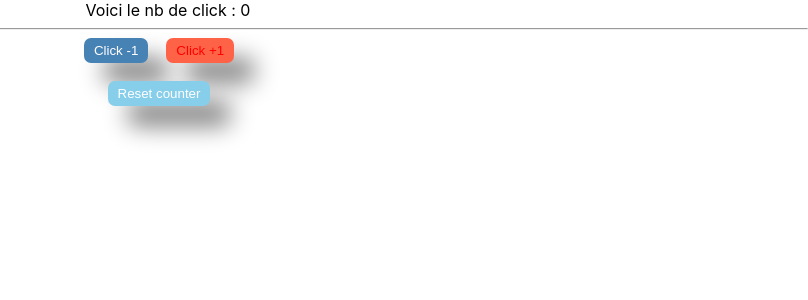
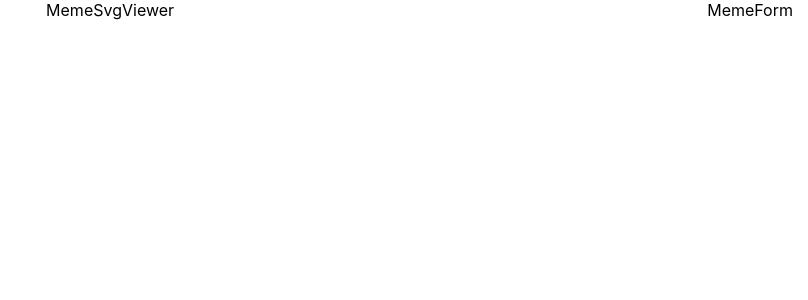
Before and after one commit to mgiul/tjs-formation, a React (Create React App) app: page / in a window 1280 px wide. Shown: the top 300 px of the page, without its empty margins (472-1280 px from the left). Built offline with nearby package versions, Linux system fonts and the light colour scheme.

Commit message:
Préparation app flex + correction orthographe template

```diff
--- a/src/App/App.tsx
+++ b/src/App/App.tsx
@@ -1,59 +1,23 @@
 import React from 'react';
 import './App.css';
-import Button from './components/ui/Buttonts/Button';
-interface IAppState {
-  counter: number
-  // Constante
-  uneValue: "hello"
-}
+import MemeForm from './components/feature/MemeForm/MemeForm';
+import FlexHLayout from './components/layout/FlexHLayout/FlexHLayout';
+import MemeSvgViewer from './components/ui/MemeSvgViewer/MemeSvgViewer';
+
+interface IAppState { }
 interface IAppProps { }
 
 class App extends React.PureComponent<IAppProps, IAppState> {
-  constructor(props: IAppProps) {
-    super(props);
-    this.state = { uneValue: "hello", counter: 0, };
-  }
-
-  componentDidUpdate(oldProps: IAppProps, oldState: IAppState) {
-    console.log('Après le changement effectif de l\'état', this.state.counter);
-    console.log(arguments); // voir les arguments de la fonction
-  }
-
   render() {
     return (
       <div className="App">
-        Voici le nb de click : {this.state.counter}
-        <hr />
-        <Button onButtonClick={() => {
-          this.setState({ counter: this.state.counter - 1 });
-          // Retard de un car setstate est async
-          // console.log(this.state.counter);
-        }}
-          type="button"
-          bgColor="steelblue">
-          Click -1</Button>
-        <Button bgColor="tomato" style={{ color: "red" }}>Click +1</Button>
-        <br />
-        <Button onButtonClick={() => { this.setState({ counter: 0 }) }}>Reset counter</Button>
+        <FlexHLayout>
+          <MemeSvgViewer/>
+          <MemeForm/>
+        </FlexHLayout>
       </div>
     );
   }
 }
 
-// function App() {
-//   let counter = 0;
-//   return (
-//     <div className="App">
-//       Voici le nb de click : {counter}
-//       <hr />
-//       <Button onButtonClick={() => {
-//         counter--;
-//         console.log(counter);
-//         }}>Click -1</Button>
-//       <Button>Click +1</Button>
-
-//     </div>
-//   );
-// }
-
 export default App;
--- a/src/App/components/feature/MemeForm/MemeForm.tsx
+++ b/src/App/components/feature/MemeForm/MemeForm.tsx
@@ -19,7 +19,7 @@ const MemeForm: React.FC<IMemeFormProps> = (props) => {
         <div className={style.MemeForm}
             data-testid="MemeForm"
             style={props.style}>
-            templaName
+            MemeForm
         </div>
     );
 };
--- a/src/App/components/layout/FlexHLayout/FlexHLayout.module.css
+++ b/src/App/components/layout/FlexHLayout/FlexHLayout.module.css
@@ -1 +1,11 @@
-.FlexHLayout {}
+.FlexHLayout {
+    display: flex;
+}
+
+.FlexHLayout>*:first-child {
+    flex-grow: 1;
+}
+
+.FlexHLayout>*:nth-child(2) {
+    padding: 0 15px;
+}
--- a/src/App/components/layout/FlexHLayout/FlexHLayout.tsx
+++ b/src/App/components/layout/FlexHLayout/FlexHLayout.tsx
@@ -1,31 +1,24 @@
-import React, { useEffect, useState } from 'react'
+import React from 'react'
 import PropTypes from 'prop-types'
 import style from './FlexHLayout.module.css'
-
 export interface IFlexHLayoutProps {
-    style?: {}
+    style?: {},
+    children: Array<React.ReactElement>
 }
 
-export interface IFlexHLayoutState { }
+const FlexHLayout: React.FC<IFlexHLayoutProps> = (props) => {
 
-export const initialState: IFlexHLayoutState = {}
-
-const FlexHLayout: React.FC<IFlexHLayoutProps> = (props) => {
-    const [state, setstate] = useState(initialState);
-    useEffect(() => {
-        // Cmpdidmount
-    }, []);
     return (
         <div className={style.FlexHLayout}
             data-testid="FlexHLayout"
             style={props.style}>
-            templaName
+            {props.children}
         </div>
     );
 };
 FlexHLayout.propTypes = {
     style: PropTypes.object,
+    children: PropTypes.array.isRequired,
 }
-FlexHLayout.defaultProps = {}
 
 export default FlexHLayout;
--- a/src/App/components/ui/MemeSvgViewer/MemeSvgViewer.tsx
+++ b/src/App/components/ui/MemeSvgViewer/MemeSvgViewer.tsx
@@ -19,7 +19,7 @@ const MemeSvgViewer: React.FC<IMemeSvgViewerProps> = (props) => {
         <div className={style.MemeSvgViewer}
             data-testid="MemeSvgViewer"
             style={props.style}>
-            templaName
+            MemeSvgViewer
         </div>
     );
 };
--- a/src/App/components/ui/Navbar/Navbar.tsx
+++ b/src/App/components/ui/Navbar/Navbar.tsx
@@ -19,7 +19,7 @@ const Navbar: React.FC<INavbarProps> = (props) => {
         <div className={style.Navbar}
             data-testid="Navbar"
             style={props.style}>
-            templaName
+            Navbar
         </div>
     );
 };
```
